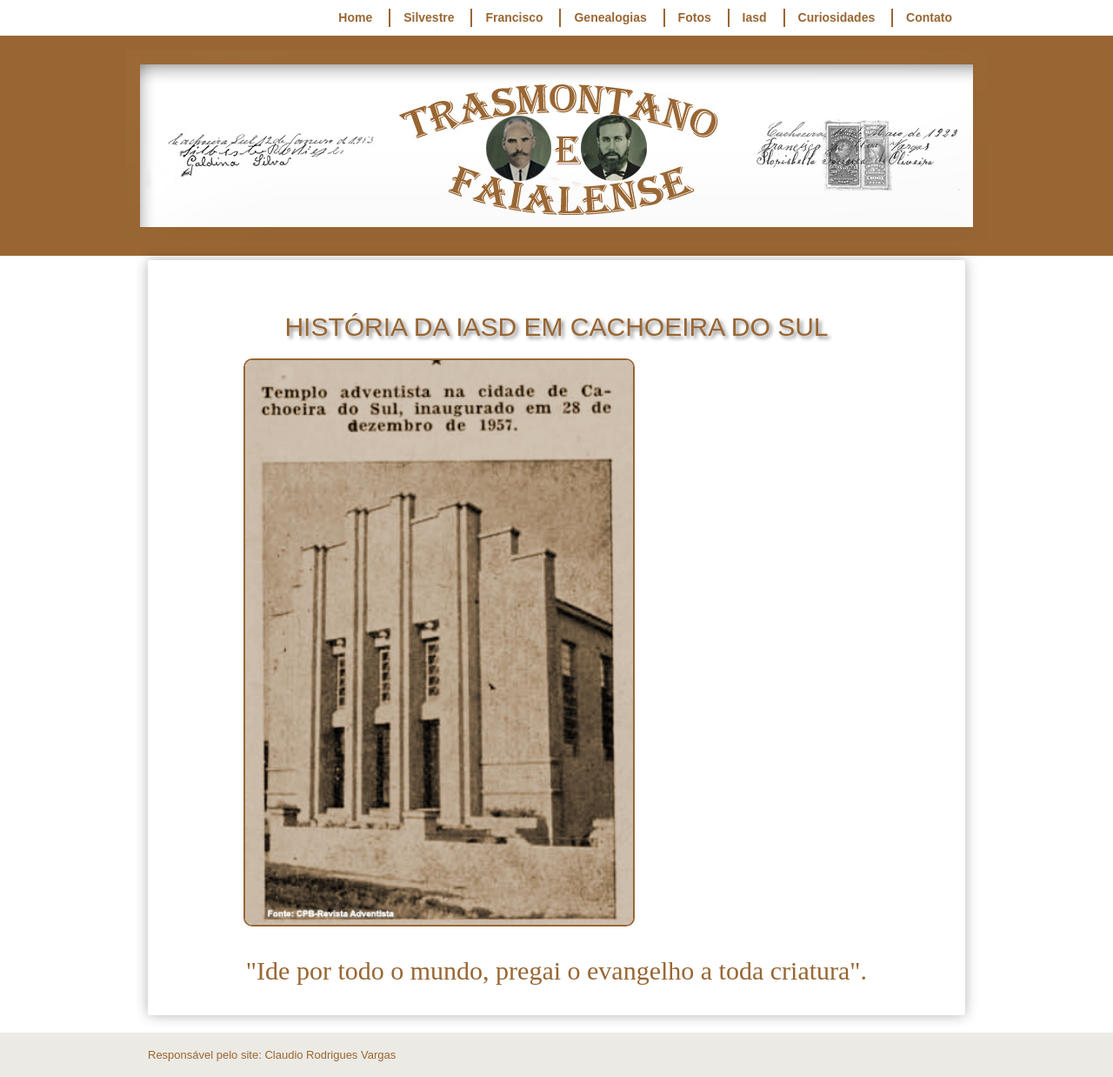
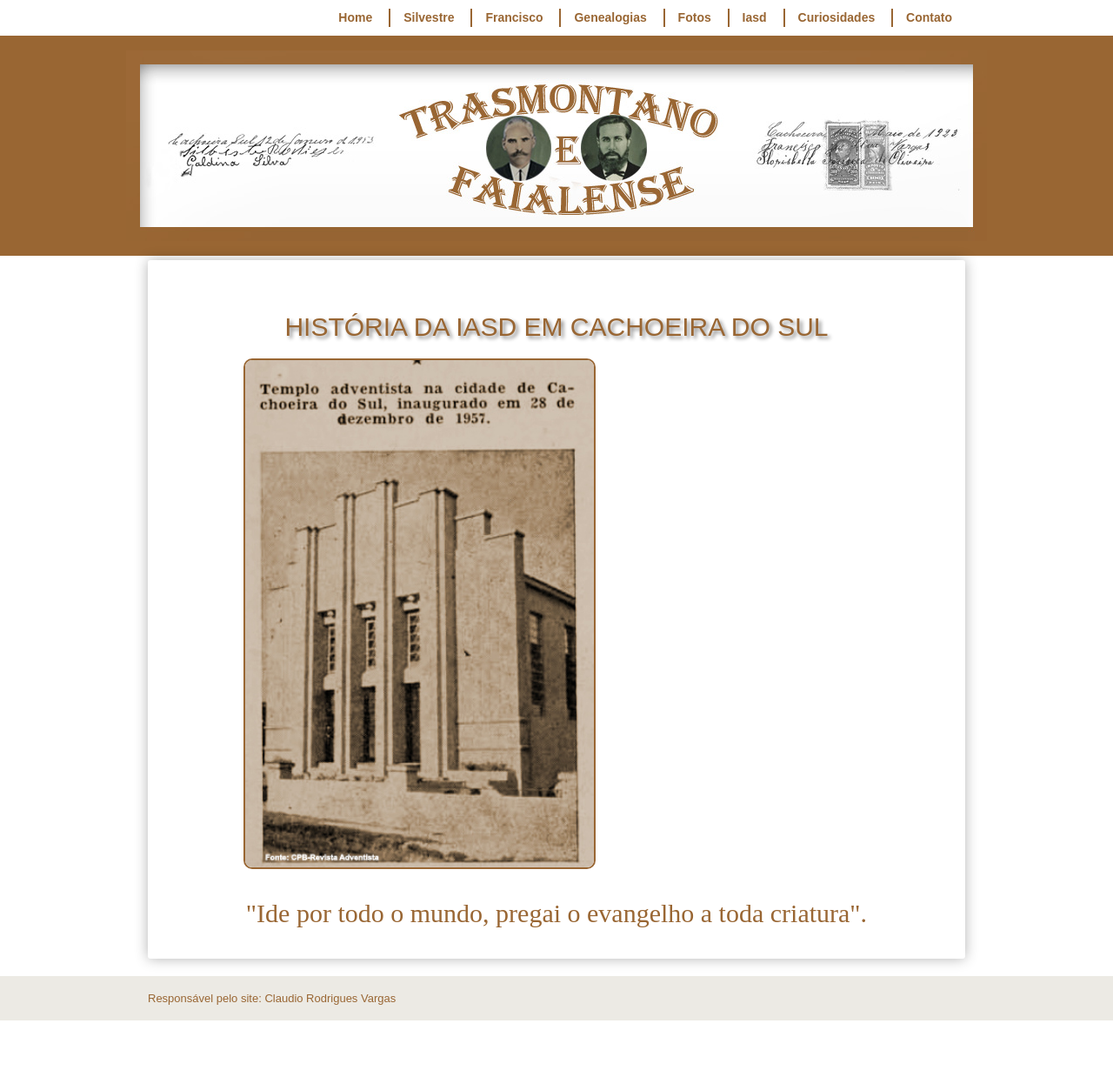
Before and after one commit to claudiovargas1955/claudiovargas1955.github.io, a Jekyll site: the page built from _pages/história-da-iasd-cachoeira.html, in a window 1280 px wide. Shown: the whole page at 87% size. Built offline with Jekyll 4.4.1, drawn with Linux system fonts in a browser that asks for light colours; some web fonts are replaced; after the commit the page ends 1173 px from its top, so only the background shows below that.

Commit message:
Update história-da-iasd-cachoeira.html

```diff
--- a/_pages/história-da-iasd-cachoeira.html
+++ b/_pages/história-da-iasd-cachoeira.html
@@ -70,8 +70,8 @@
 
 figure.foto-legenda { position: relative;
                     }
-figure.foto-legenda img { width: 50%;
-                          height: 50%;
+figure.foto-legenda img { width: 45%;
+                          height: 45%;
                           margin-left:90px;
                         }
  figure.foto-legenda figcaption { opacity: 0;
@@ -81,7 +81,7 @@
                                   background-color: rgba(0,0,0, 0.3);
                                   color: white;
                                   width: 80%;
-                                  height: 100%;
+                                  height: 80%;
                                   padding-left: 10px;
                                   box-sizing: border-box;
                                   transition:opacity 1s;
```
